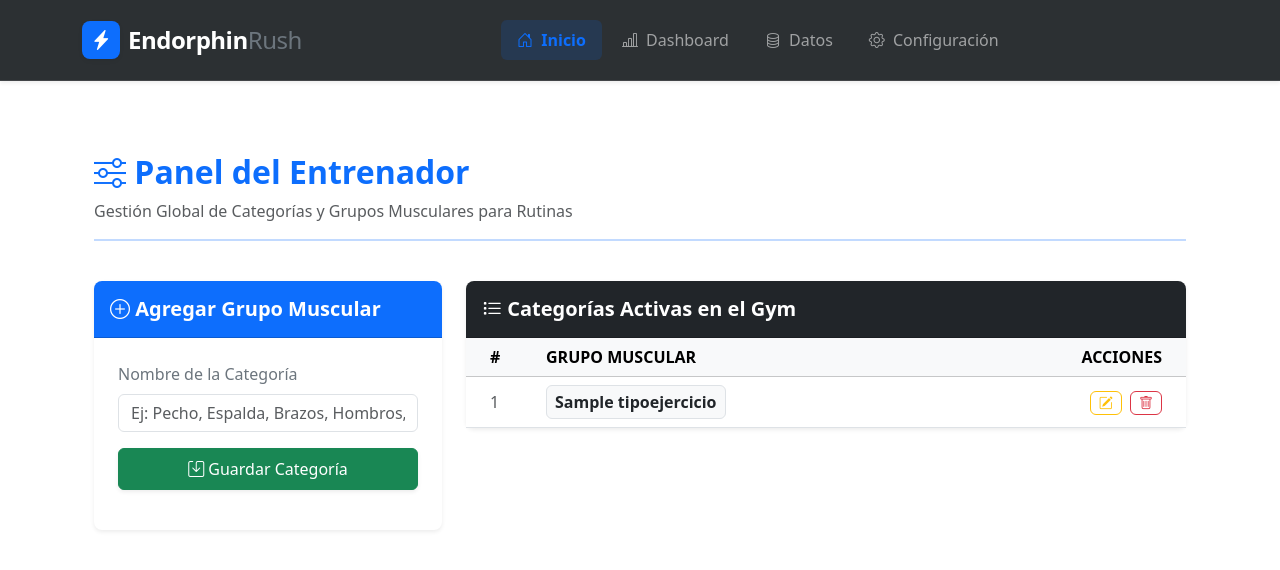
After one commit to Alex5625/Endorphin-Rush, a Django app: page /gestion-tipos/ in a window 1280 px wide. The commit adds this page. Shown: the top 570 px of the page. Run offline with Django 5.2, Linux system fonts and the light colour scheme; tables that the repository leaves empty hold one stand-in row (values such as "Sample post"); some libraries are stand-ins or nearby versions.

Commit message:
Se crean las HU 29, 30 y 31. Creacion, edicion y eliminacion de grupos musculares al catalago

```diff
--- a/src/EndorphinRush/urls.py
+++ b/src/EndorphinRush/urls.py
@@ -28,4 +28,7 @@ urlpatterns = [
          name="login"),
     path("logout/", auth_views.LogoutView.as_view(next_page="home"), name="logout"),
     path('registro/', views.registrar_usuario, name='registro'),
+
+
+    path('', include('core.urls')),
 ]
--- a/src/core/forms.py
+++ b/src/core/forms.py
@@ -1,7 +1,7 @@
 from django import forms
 from django.contrib.auth.models import User
 from django.contrib.auth.forms import UserCreationForm
-from .models import PerfilUsuario
+from .models import PerfilUsuario, TipoEjercicio
 
 class RegistroCompletoForm(UserCreationForm):
     # Campos por defecto de Django: username, password1, password2
@@ -21,3 +21,20 @@ class RegistroCompletoForm(UserCreationForm):
         model = User
         # Esto define qué campos del modelo User se piden (puedes agregar 'email' si quieres)
         fields = UserCreationForm.Meta.fields
+
+
+
+##formulario para los tipos de ejercicio
+
+class TipoEjercicioForm(forms.ModelForm):
+#formulario para crear y editar categorías de grupos musculares
+    class Meta:
+        model= TipoEjercicio
+        fields = ['nombre_categoria']
+        widgets = {
+            'nombre_categoria': forms.TextInput(attrs={
+                'class': 'form-control',
+                'placeholder': 'Ej: Pecho, Espalda, Brazos, Hombros, Abdomen y Piernas',
+                'autocomplete': 'off'
+            })
+        }
--- a/src/core/models.py
+++ b/src/core/models.py
@@ -20,3 +20,22 @@ class PerfilUsuario(models.Model):
 
     def __str__(self):
         return f"Perfil de {self.usuario.username}"
+
+
+class TipoEjercicio(models.Model):
+#Modelo para las categorías de grupos musculares
+#Almacena los contenedores globales del gym (ej: tren superior,
+#tren inferior, pectorales, etc...)
+
+    nombre_categoria = models.CharField(
+        max_length=100,
+        unique=True,
+        verbose_name="Grupo Muscular"
+    )
+
+    class Meta:
+        verbose_name = "Tipo de Ejercicio"
+        verbose_name_plural = "Tipos de Ejercicios"
+
+    def __str__(self):
+        return self.nombre_categoria
--- a/src/core/templates/core/base.html
+++ b/src/core/templates/core/base.html
@@ -7,6 +7,7 @@
     <title>PONER_TITULO</title>
     <link rel="stylesheet" href="{% static 'core/css/bootstrap.min.css' %}">
     <link rel="stylesheet" href="{% static 'core/css/styles.css' %}">
+    <link rel="stylesheet" href="https://cdn.jsdelivr.net/npm/bootstrap-icons@1.11.3/font/bootstrap-icons.min.css">
 </head>
 <body>
     <nav class="navbar navbar-expand-lg navbar-dark bg-dark sticky-top shadow-sm py-3" style="backdrop-filter: blur(10px); background-color: rgba(33, 37, 41, 0.95) !important; border-bottom: 1px solid rgba(255,255,255,0.1);">
--- /dev/null
+++ b/src/core/templates/core/gestion_tipos.html
@@ -0,0 +1,93 @@
+{% extends 'core/base.html' %}
+
+{% block content %}
+<div class="container mt-5">
+    <div class="row mb-4">
+        <div class="col-12 text-center text-md-start">
+            <h2 class="fw-bold text-primary"><i class="bi bi-sliders"></i> Panel del Entrenador</h2>
+            <p class="text-muted">Gestión Global de Categorías y Grupos Musculares para Rutinas</p>
+            <hr class="border-primary border-2 opacity-25">
+        </div>
+    </div>
+
+    <div class="row g-4">
+        <div class="col-12 col-md-4">
+            <div class="card shadow-sm border-0 rounded-3">
+                <div class="card-header bg-primary text-white py-3 rounded-top-3">
+                    <h5 class="card-title mb-0 fw-semibold"><i class="bi bi-plus-circle"></i> Agregar Grupo Muscular</h5>
+                </div>
+                <div class="card-body p-4">
+                    <form method="POST" novalidate>
+                        {% csrf_token %}
+                        <div class="mb-3">
+                            <label for="{{ form.nombre_categoria.id_for_label }}" class="form-label fw-medium text-secondary">
+                                Nombre de la Categoría
+                            </label>
+                            {{ form.nombre_categoria }}
+                            {% if form.nombre_categoria.errors %}
+                                <div class="text-danger small mt-1">
+                                    {{ form.nombre_categoria.errors }}
+                                </div>
+                            {% endif %}
+                        </div>
+                        <button type="submit" class="btn btn-success w-100 py-2 rounded-2 fw-medium shadow-sm">
+                            <i class="bi bi-save"></i> Guardar Categoría
+                        </button>
+                    </form>
+                </div>
+            </div>
+        </div>
+
+        <div class="col-12 col-md-8">
+            <div class="card shadow-sm border-0 rounded-3">
+                <div class="card-header bg-dark text-white py-3 rounded-top-3">
+                    <h5 class="card-title mb-0 fw-semibold"><i class="bi bi-list-task"></i> Categorías Activas en el Gym</h5>
+                </div>
+                <div class="card-body p-0">
+                    <div class="table-responsive">
+                        <table class="table table-hover align-middle mb-0">
+                            <thead class="table-light text-secondary text-uppercase fs-7">
+                                <tr>
+                                    <th class="ps-4" style="width: 10%">#</th>
+                                    <th style="width: 60%">Grupo Muscular</th>
+                                    <th class="text-end pe-4" style="width: 30%">Acciones</th>
+                                </tr>
+                            </thead>
+                            <tbody>
+                                {% for cat in categorias %}
+                                <tr>
+                                    <td class="ps-4 fw-medium text-muted">{{ forloop.counter }}</td>
+                                    <td>
+                                        <span class="badge bg-light text-dark border p-2 rounded-2 fs-6">
+                                            {{ cat.nombre_categoria }}
+                                        </span>
+                                    </td>
+                                    <td class="text-end pe-4">
+                                        <a href="{% url 'editar_tipo_ejercicio' cat.pk %}" class="btn btn-sm btn-outline-warning rounded-2 me-1" title="Editar">
+                                            <i class="bi bi-pencil-square"></i>
+                                        </a>
+                                        <a href="{% url 'eliminar_tipo_ejercicio' cat.pk %}"
+                                           class="btn btn-sm btn-outline-danger rounded-2"
+                                           title="Eliminar"
+                                           onclick="return confirm('¿Estás segura de que deseas eliminar la categoría «{{ cat.nombre_categoria }}»? Los entrenadores ya no podrán asignarla.');">
+                                            <i class="bi bi-trash"></i>
+                                        </a>
+                                    </td>
+                                </tr>
+                                {% empty %}
+                                <tr>
+                                    <td colspan="3" class="text-center py-5 text-muted">
+                                        <i class="bi bi-info-circle fs-3 d-block mb-2 text-secondary"></i>
+                                        No hay grupos musculares registrados aún. ¡Crea el primero a la izquierda!
+                                    </td>
+                                </tr>
+                                {% endfor %}
+                            </tbody>
+                        </table>
+                    </div>
+                </div>
+            </div>
+        </div>
+    </div>
+</div>
+{% endblock %}
--- /dev/null
+++ b/src/core/urls.py
@@ -0,0 +1,13 @@
+from django.urls import path
+from . import views
+
+urlpatterns = [
+    # HU-29: Gestión y creación de tipos de ejercicio
+    path('gestion-tipos/', views.gestion_tipos_ejercicio, name='gestion_tipos_ejercicio'),
+
+    # HU-30: Edición de tipo de ejercicio (recibe el ID/pk de la categoría)
+    path('gestion-tipos/editar/<int:pk>/', views.editar_tipo_ejercicio, name='editar_tipo_ejercicio'),
+
+    # HU-31: Eliminación de tipo de ejercicio (recibe el ID/pk de la categoría)
+    path('gestion-tipos/eliminar/<int:pk>/', views.eliminar_tipo_ejercicio, name='eliminar_tipo_ejercicio'),
+]
--- a/src/core/views.py
+++ b/src/core/views.py
@@ -1,10 +1,11 @@
-from django.shortcuts import render
+from django.shortcuts import render, get_object_or_404
 from django.contrib.auth import login
-from .models import PerfilUsuario
-from .forms import RegistroCompletoForm
+from .models import PerfilUsuario, TipoEjercicio
+from .forms import RegistroCompletoForm, TipoEjercicioForm
 from django.shortcuts import redirect
 from django.core.mail import send_mail
 from django.contrib import messages
+
 # Create your views here.
 def home(request):
     return render(request, 'core/home.html')
@@ -71,3 +72,54 @@ def enviar_correo(perfil, correo_destino):
                 recipient_list=[correo_destino], # Lista de destinatarios
                 fail_silently=False, # Si el correo falla, arrojará un error en la app para enterarnos
             )
+
+
+#vistas para el entrenador: gestion de tipos de ejercicio
+#hu-29 permite al entrenador visualizar la lista de categorias musculares
+#y agregar una nueva en la misma pantalla
+
+def gestion_tipos_ejercicio(request):
+
+    categorias = TipoEjercicio.objects.all().order_by('nombre_categoria')
+
+    if request.method== 'POST':
+        form = TipoEjercicioForm(request.POST)
+        if form.is_valid():
+            form.save()
+            messages.success(request, "Grupo muscular agregado exitosamente!")
+            return redirect('gestion_tipos_ejercicio')
+
+    else:
+        form = TipoEjercicioForm()
+
+    context = {
+        'categorias': categorias,
+        'form': form
+    }
+    return render(request, 'core/gestion_tipos.html', context)
+
+#hu-30 permite al entrenador modificar el nombre de un grupo muscular existente
+def editar_tipo_ejercicio(request, pk):
+
+    categoria = get_object_or_404(TipoEjercicio, pk=pk)
+
+    if request.method == 'POST':
+        form = TipoEjercicioForm(request.POST, instance=categoria)
+        if form.is_valid():
+            form.save()
+            messages.success(request, "Grupo muscular actualizado exitosamente!")
+            return redirect('gestion_tipos_ejercicio')
+
+    else:
+        form= TipoEjercicioForm(instance=categoria)
+
+    return render(request, 'core/editar_tipo.html', {'form': form, 'categoria': categoria})
+
+#HU-31 permite al entrenador eliminar un grupo muscular en forma directa.
+def eliminar_tipo_ejercicio(request, pk):
+
+    categoria = get_object_or_404(TipoEjercicio, pk=pk)
+    nombre = categoria.nombre_categoria
+    categoria.delete()
+    messages.success(request, f"El grupo muscular '{nombre}' ha sido eliminado exitosamente.")
+    return redirect('gestion_tipos_ejercicio')
```
Also changed, not shown: src/core/templates/core/editar_tipo.html (added, +53 -0 lines), src/core/migrations/0002_tipoejercicio.py (added).
